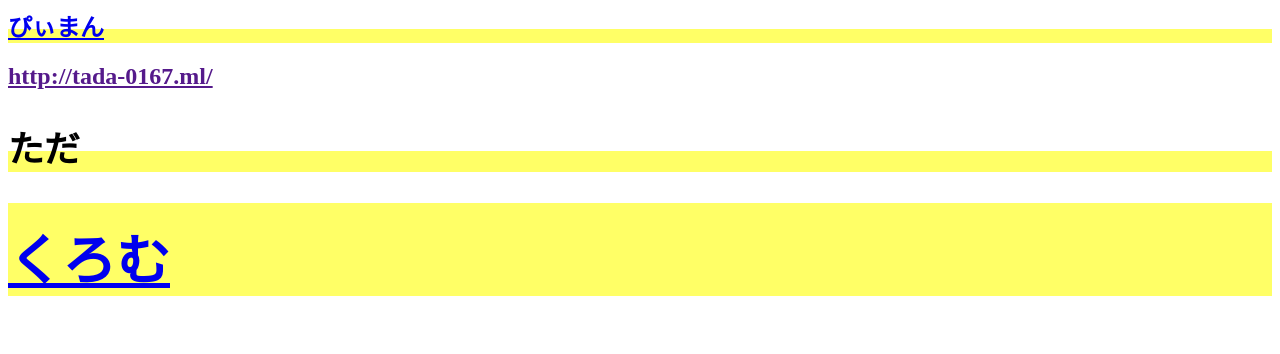
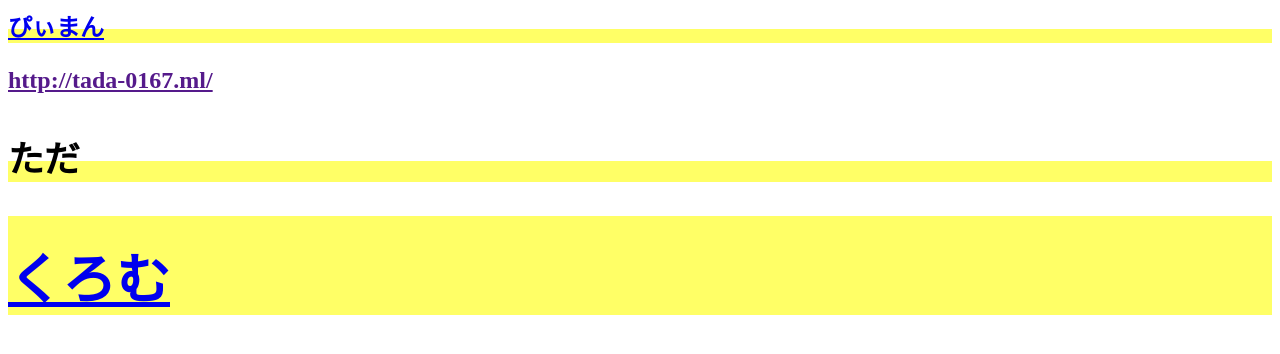
Before and after one commit to yukkuriremiria/laughing-octo-succotash, a plain HTML site: page index.html in a window 1280 px wide. Drawn offline with Linux system fonts and the light colour scheme.

Commit message:
Update index.html

```diff
--- a/index.html
+++ b/index.html
@@ -1,4 +1,4 @@
-<a class="learn-more-button" href="https://pi-mannokanzumee.ml/"><h2>ぴぃまん<h2></a>
-<a class="learn-more-button" href="">http://tada-0167.ml/<a><h2>ただ<h2></a>
-<a class="learn-more-button" href="http://chrome-gest-new.cf/"><h2>くろむ<h2></a>
+<a class="learn-more-button" href="https://pi-mannokanzumee.ml/"><h2><p>ぴぃまん<p><h2></a>
+<a class="learn-more-button" href="">http://tada-0167.ml/<a><h2><p>ただ<p><h2></a>
+<a class="learn-more-button" href="http://chrome-gest-new.cf/"><h2><p>くろむ<p><h2></a>
   <link rel="stylesheet" href="index.css">
```
